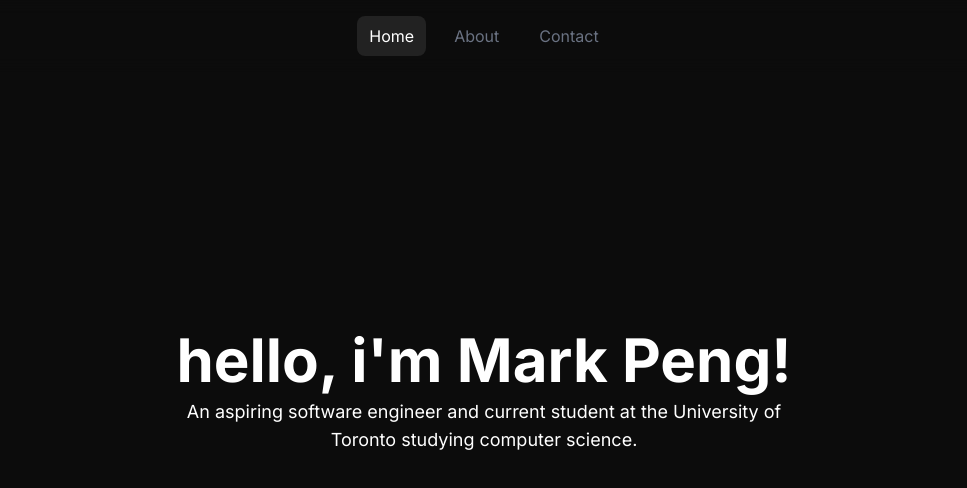
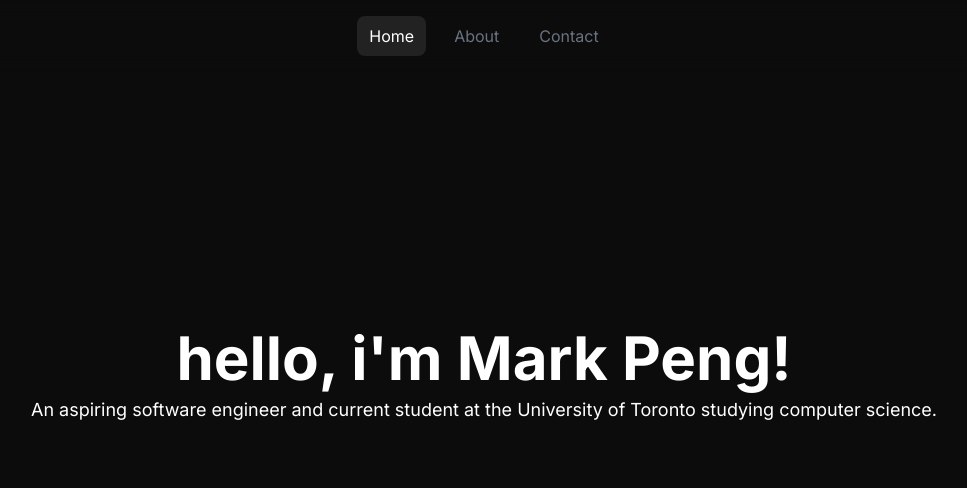
Before and after one commit to notMarkMP1/markpeng.github.io, a Next.js app: page / in a window 1280 px wide. Shown: the top 488 px of the page, without its empty margins (156-1123 px from the left). Built offline with nearby package versions, Linux system fonts and the light colour scheme.

Commit message:
reorganization of layout to better suit hero page

```diff
--- a/app/about/page.tsx
+++ b/app/about/page.tsx
@@ -2,6 +2,7 @@
 
 export default function about() {
   return (
+    <div className="max-w-2xl mx-auto px-4 py-4 sm:px-6">
       <div className="flex flex-col justify-center">
         <FadeInSection>
           <h1 className="text-4xl font-bold">About</h1>
@@ -10,5 +11,6 @@
           <h1 className="text-lg">learn about my developer history</h1>
         </FadeInSection>
       </div>
+    </div>
   );
 }
--- a/app/contact/page.tsx
+++ b/app/contact/page.tsx
@@ -2,7 +2,7 @@
 
 export default function Contact() {
   return (
-    <>
+    <div className="max-w-2xl mx-auto px-4 py-4 sm:px-6">
       <FadeInSection delay={0.2}>
         <h1 className="text-3xl font-bold">Hello world!</h1>
       </FadeInSection>
@@ -12,6 +12,6 @@
       <FadeInSection>
         <h1 className="text-3xl font-bold">Hello world!</h1>
       </FadeInSection>
-    </>
+    </div>
   );
 }
--- a/app/layout.tsx
+++ b/app/layout.tsx
@@ -23,7 +23,7 @@
           <NavBar />
         </header>
         <main>
-          <div className="max-w-2xl mx-auto px-4 py-4 sm:px-6">
+          <div>
             {children}
           </div>
         </main>
```
Lines whose indentation alone changed are shown as unchanged.
